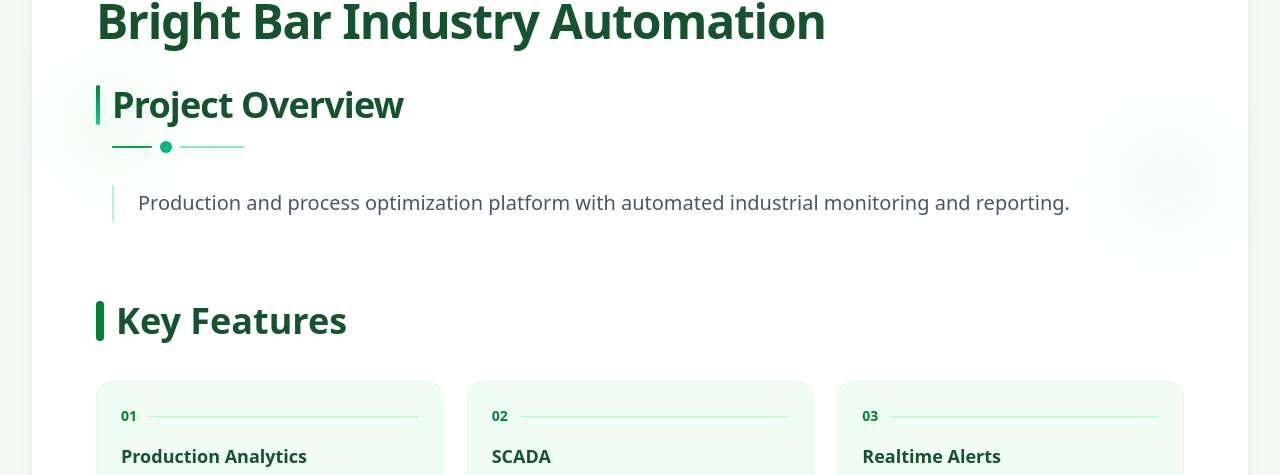
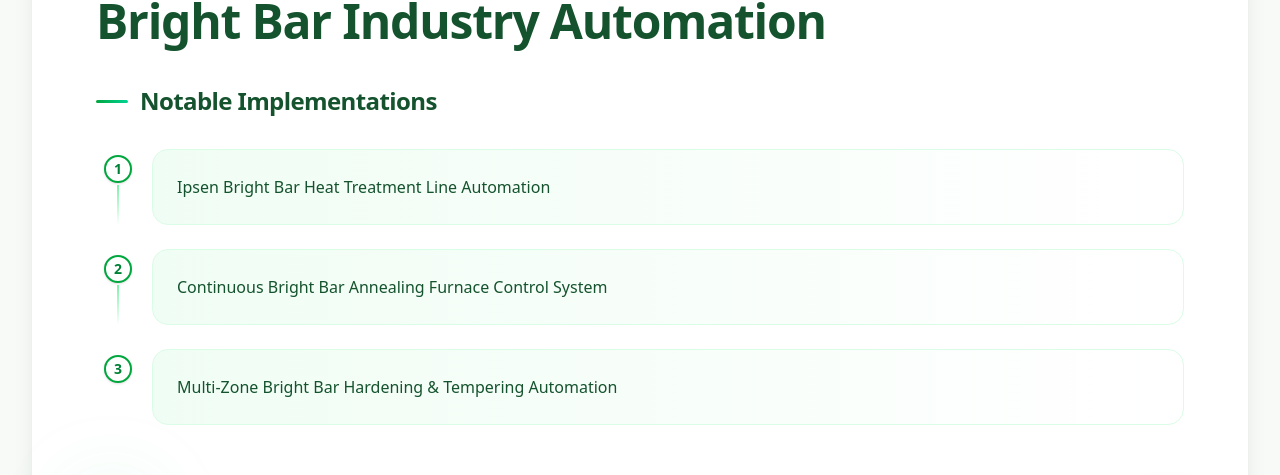
Before and after one commit to ani1999deep/pentaauto-client, a Next.js app in the folder client/: page /projects/bright-bar-industry-automation in a window 1280 px wide. Shown: the part 764-1239 px from the top of the page. Built offline with nearby package versions, Linux system fonts and the light colour scheme.

Commit message:
Added tagline.

```diff
--- a/client/src/app/projects/[slug]/ProjectClient.jsx
+++ b/client/src/app/projects/[slug]/ProjectClient.jsx
@@ -111,6 +111,56 @@ export default function ProjectClient({ project }) {
               {project.title}
             </h1>
           </motion.div>
+
+          {/* PROJECT TITLES - Creative & Simple */}
+          {project.projectTitles && project.projectTitles.length > 0 && (
+            <motion.div
+              initial={{ opacity: 0, y: 30 }}
+              whileInView={{ opacity: 1, y: 0 }}
+              viewport={{ once: true }}
+              className="mb-14"
+            >
+              <div className="flex items-center gap-3 mb-8">
+                <div className="w-8 h-[3px] bg-gradient-to-r from-green-600 to-emerald-400 rounded" />
+                <h3 className="text-2xl font-bold text-[#14532D] tracking-tight">
+                  Notable Implementations
+                </h3>
+              </div>
+
+              <div className="space-y-6 pl-2">
+                {project.projectTitles.map((title, index) => (
+                  <motion.div
+                    key={index}
+                    variants={fadeInUp}
+                    initial="initial"
+                    whileInView="animate"
+                    viewport={{ once: true }}
+                    whileHover={{ x: 8 }}
+                    className="group relative flex gap-5 items-start"
+                  >
+                    {/* Left Creative Accent */}
+                    <div className="flex-shrink-0 mt-1.5">
+                      <div className="w-7 h-7 rounded-full border-2 border-green-600 flex items-center justify-center bg-white text-green-700 font-semibold text-sm shadow-sm">
+                        {String(index + 1)}
+                      </div>
+                    </div>
+
+                    {/* Content Card */}
+                    <div className="flex-1 bg-gradient-to-r from-green-50 to-white border border-green-100 rounded-2xl p-6 hover:shadow-md transition-all duration-300 group-hover:border-green-200">
+                      <p className="text-[#14532D] leading-relaxed font-medium">
+                        {title}
+                      </p>
+                    </div>
+
+                    {/* Decorative Line */}
+                    {index < project.projectTitles.length - 1 && (
+                      <div className="absolute left-[13px] top-9 bottom-0 w-[2px] bg-gradient-to-b from-green-300 to-transparent" />
+                    )}
+                  </motion.div>
+                ))}
+              </div>
+            </motion.div>
+          )}
 
           {/* Overview */}
           <motion.div
--- a/client/src/data/projectsData.js
+++ b/client/src/data/projectsData.js
@@ -38,9 +38,7 @@ export const projects = [
 
   {
     slug: "bright-bar-industry-automation",
-
     title: "Bright Bar Industry Automation",
-
     tagline: "Smart Industrial Automation & Heat Treatment Control Solutions",
 
     image: "/projects/ipsen/hero.jpg",
@@ -65,13 +63,17 @@ export const projects = [
     ],
 
     tech: ["React", "Express", "MongoDB", "PLC"],
+
+    projectTitles: [
+      "Ipsen Bright Bar Heat Treatment Line Automation",
+      "Continuous Bright Bar Annealing Furnace Control System",
+      "Multi-Zone Bright Bar Hardening & Tempering Automation",
+    ],
   },
 
   {
     slug: "sampling-automation-system",
-
     title: "Sampling Automation System",
-
     tagline: "Precision Sampling with Intelligent Automation Solutions",
 
     image: "/projects/advanced/hero.jpg",
@@ -90,13 +92,17 @@ export const projects = [
     features: ["Auto Sampling", "Remote Monitoring", "Live Dashboard"],
 
     tech: ["Next.js", "Node", "MongoDB"],
+
+    projectTitles: [
+      "Automatic Powder & Liquid Sampling System",
+      "Multi-Point Industrial Material Sampler Automation",
+      "Centralized Quality Control Sampling Platform",
+    ],
   },
 
   {
     slug: "factory-production-control",
-
     title: "Factory Production Control",
-
     tagline: "Driving Manufacturing Excellence Through Automation",
 
     image: "/projects/dabur/hero.jpg",
@@ -121,5 +127,11 @@ export const projects = [
     ],
 
     tech: ["React", "Node", "MongoDB", "PLC"],
+
+    projectTitles: [
+      "Dabur Complete Factory Production Line Automation",
+      "End-to-End Manufacturing Execution System (MES)",
+      "Real-time OEE & Production Tracking Dashboard",
+    ],
   },
 ];
```
